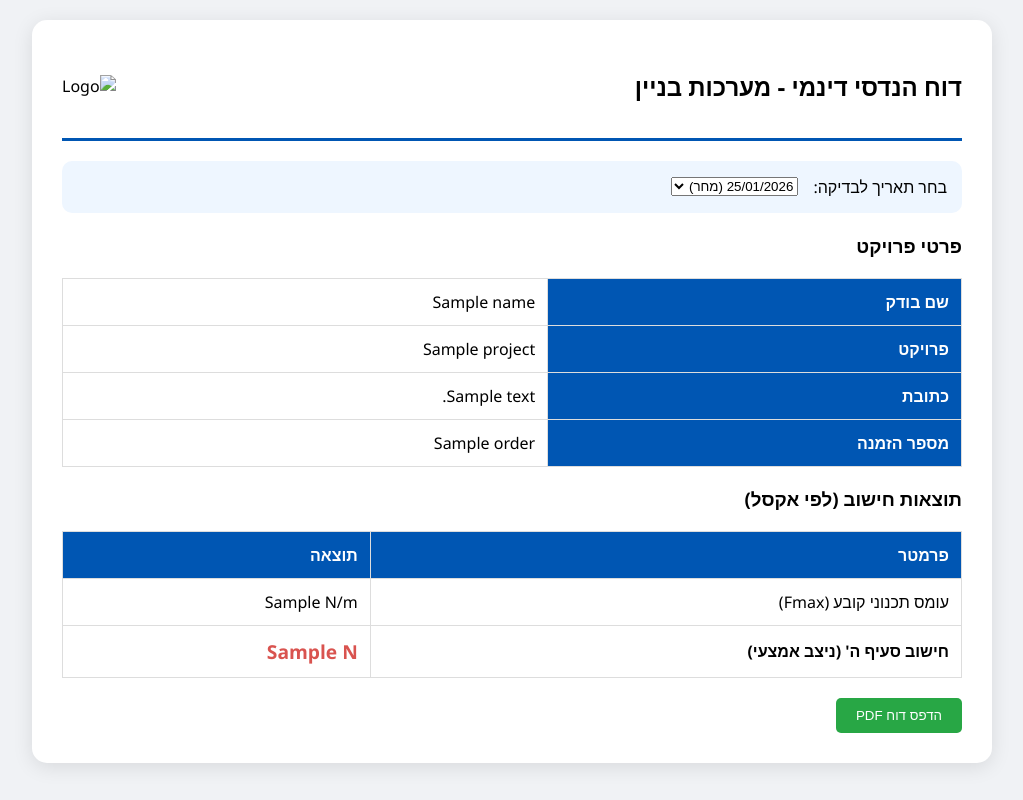
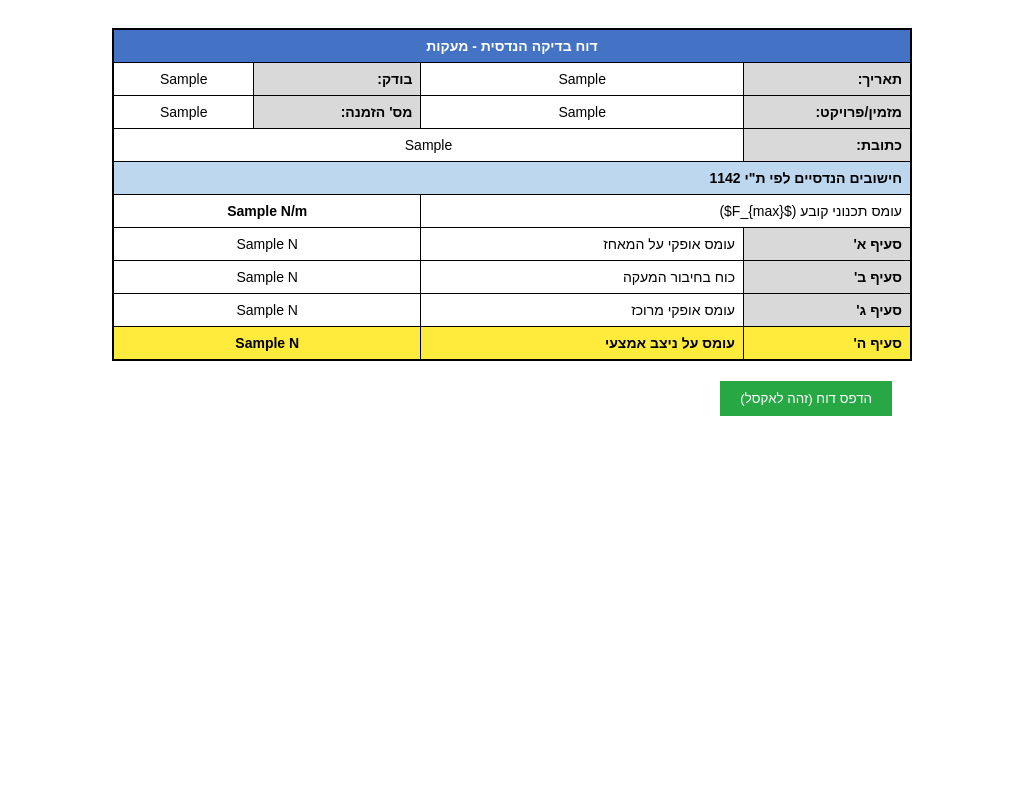
Before and after one commit to amiraharonsystem-cloud/railing-calculator., a Flask app: template templates/index.html in a window 1280 px wide. Shown: the whole page, without its empty margins (128-1151 px from the left). Run offline with Flask 3, Linux system fonts and the light colour scheme; the template is opened without the code that fills it: most values are stand-ins (such as "Sample title", 1, 10 or a date in 2020); some libraries are stand-ins or nearby versions.

Commit message:
Update index.html

```diff
--- a/templates/index.html
+++ b/templates/index.html
@@ -2,62 +2,62 @@
 <html dir="rtl" lang="he">
 <head>
     <meta charset="UTF-8">
-    <title>דוח דינמי - אמיר אהרון</title>
     <style>
-        body { font-family: 'Segoe UI', Arial, sans-serif; background: #f0f2f5; margin: 0; padding: 20px; }
-        .container { max-width: 900px; margin: auto; background: white; padding: 30px; border-radius: 15px; box-shadow: 0 4px 20px rgba(0,0,0,0.1); }
-        .header { display: flex; justify-content: space-between; align-items: center; border-bottom: 3px solid #0056b3; padding-bottom: 15px; margin-bottom: 20px; }
-        .selector { background: #eef6ff; padding: 15px; border-radius: 10px; margin-bottom: 20px; display: flex; gap: 15px; align-items: center; }
-        table { width: 100%; border-collapse: collapse; margin-top: 20px; }
-        th, td { border: 1px solid #ddd; padding: 12px; text-align: right; }
-        th { background: #0056b3; color: white; }
-        .highlight { color: #d9534f; font-weight: bold; font-size: 1.2em; }
-        .btn-print { background: #28a745; color: white; border: none; padding: 10px 20px; border-radius: 5px; cursor: pointer; margin-top: 20px; }
+        body { font-family: Arial, sans-serif; background: #fff; color: #000; padding: 0; }
+        .excel-table { width: 100%; border-collapse: collapse; border: 2px solid #000; }
+        .excel-table td, .excel-table th { border: 1px solid #000; padding: 8px; font-size: 14px; }
+        .header-cell { background-color: #d9d9d9; font-weight: bold; width: 150px; }
+        .title-row { background-color: #4472c4; color: white; text-align: center; font-weight: bold; font-size: 18px; }
+        .section-header { background-color: #bdd7ee; font-weight: bold; }
+        .value-cell { background-color: #fff; text-align: center; }
+        .print-btn { margin: 20px; padding: 10px 20px; background: #28a745; color: white; border: none; cursor: pointer; }
+        @media print { .print-btn, .selector { display: none; } }
     </style>
 </head>
 <body>
-    <div class="container">
-        <div class="header">
-            <h2>דוח הנדסי דינמי - מערכות בניין</h2>
-            <img src="https://via.placeholder.com/150x50?text=Logo" alt="Logo">
-        </div>
+    <div style="max-width: 800px; margin: auto; padding: 20px;">
+        <table class="excel-table">
+            <tr class="title-row"><td colspan="4">דוח בדיקה הנדסית - מעקות</td></tr>
 
-        <div class="selector">
-            <label>בחר תאריך לבדיקה:</label>
-            <select id="datePicker" onchange="changeDate()">
-                <option value="25/01/2026" {% if date == '25/01/2026' %}selected{% endif %}>25/01/2026 (מחר)</option>
-                <option value="01/01/2026" {% if date == '01/01/2026' %}selected{% endif %}>01/01/2026</option>
-                <option value="04/01/2026" {% if date == '04/01/2026' %}selected{% endif %}>04/01/2026</option>
-            </select>
-        </div>
+            <tr>
+                <td class="header-cell">תאריך:</td><td class="value-cell">{{ cell_B2 }}</td>
+                <td class="header-cell">בודק:</td><td class="value-cell">{{ cell_E2 }}</td>
+            </tr>
+            <tr>
+                <td class="header-cell">מזמין/פרויקט:</td><td class="value-cell">{{ cell_B3 }}</td>
+                <td class="header-cell">מס' הזמנה:</td><td class="value-cell">{{ cell_E3 }}</td>
+            </tr>
+            <tr>
+                <td class="header-cell">כתובת:</td><td colspan="3" class="value-cell">{{ cell_B4 }}</td>
+            </tr>
 
-        {% if error %}
-            <div style="color: red; padding: 20px; border: 1px solid red;">{{ error }}</div>
-        {% else %}
-            <h3>פרטי פרויקט</h3>
-            <table>
-                <tr><th>שם בודק</th><td>{{ name }}</td></tr>
-                <tr><th>פרויקט</th><td>{{ project }}</td></tr>
-                <tr><th>כתובת</th><td>{{ address }}</td></tr>
-                <tr><th>מספר הזמנה</th><td>{{ order }}</td></tr>
-            </table>
+            <tr class="section-header"><td colspan="4">חישובים הנדסיים לפי ת"י 1142</td></tr>
 
-            <h3>תוצאות חישוב (לפי אקסל)</h3>
-            <table>
-                <tr><th>פרמטר</th><th>תוצאה</th></tr>
-                <tr><td>עומס תכנוני קובע (Fmax)</td><td>{{ f_max }} N/m</td></tr>
-                <tr><td><strong>חישוב סעיף ה' (ניצב אמצעי)</strong></td><td class="highlight">{{ section_e }} N</td></tr>
-            </table>
-        {% endif %}
+            <tr>
+                <td colspan="2">עומס תכנוני קובע ($F_{max}$)</td>
+                <td colspan="2" class="value-cell"><strong>{{ f_max }} N/m</strong></td>
+            </tr>
 
-        <button class="btn-print" onclick="window.print()">הדפס דוח PDF</button>
+            <tr>
+                <td class="header-cell">סעיף א'</td><td>עומס אופקי על המאחז</td>
+                <td colspan="2" class="value-cell">{{ sec_a }} N</td>
+            </tr>
+            <tr>
+                <td class="header-cell">סעיף ב'</td><td>כוח בחיבור המעקה</td>
+                <td colspan="2" class="value-cell">{{ sec_b }} N</td>
+            </tr>
+            <tr>
+                <td class="header-cell">סעיף ג'</td><td>עומס אופקי מרוכז</td>
+                <td colspan="2" class="value-cell">{{ sec_c }} N</td>
+            </tr>
+            <tr>
+                <td class="header-cell" style="background-color: #ffeb3b;">סעיף ה'</td>
+                <td style="background-color: #ffeb3b;"><strong>עומס על ניצב אמצעי</strong></td>
+                <td colspan="2" class="value-cell" style="background-color: #ffeb3b; font-weight: bold;">{{ sec_e }} N</td>
+            </tr>
+        </table>
+
+        <button class="print-btn" onclick="window.print()">הדפס דוח (זהה לאקסל)</button>
     </div>
-
-    <script>
-        function changeDate() {
-            const date = document.getElementById('datePicker').value;
-            window.location.href = `/api/schedule/Amir?date=${date}`;
-        }
-    </script>
 </body>
 </html>
```
